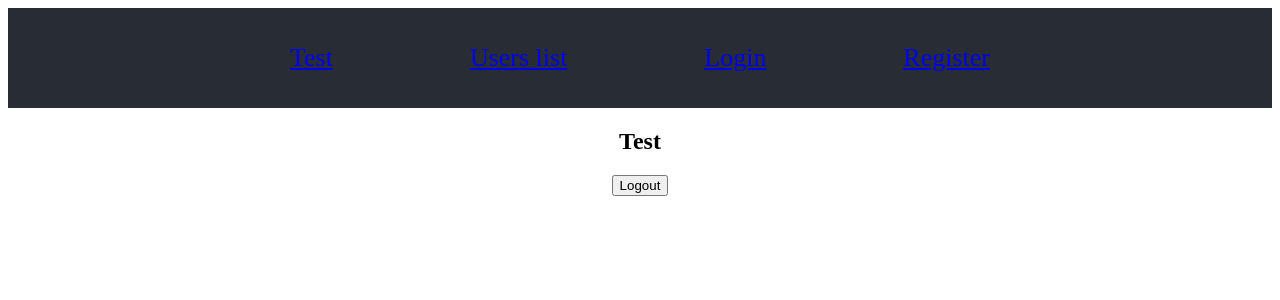
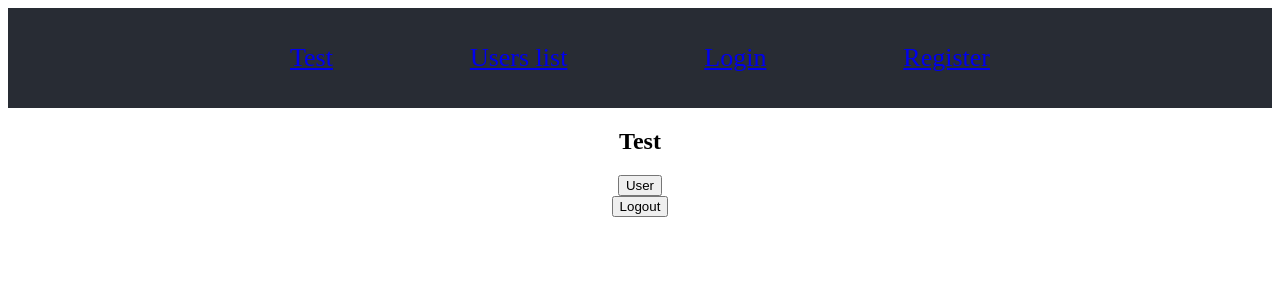
Before and after one commit to kz1999/Halo112Projekt, a React (Create React App) app in the folder IzvorniKod/frontend/: page /test in a window 1280 px wide. Shown: the top 300 px of the page. Built offline with nearby package versions, Linux system fonts and the light colour scheme; the HTML template or start-up script is replaced by a standard one.

Commit message:
dodane opcije logout i user u test.js

```diff
--- a/IzvorniKod/frontend/src/Test.js
+++ b/IzvorniKod/frontend/src/Test.js
@@ -3,28 +3,33 @@ import './styles/App.css';
 
 function Test(props){
 
-    function onClick(event){
+    function onClickUser(event){
         event.preventDefault();
-        const body =  `username=admin&password=pass`;
 
         const options = {
             method: 'GET',
-            headers: {
-                'Content-Type': 'application/x-www-form-urlencoded'
-            },
-            //body: body,
             mode: "no-cors"
         };
 
         fetch('/user', options).then(response => response.json()).then(response => console.log(response));
     }
 
+    function onClickLogout(event){
+        event.preventDefault();
+
+        const options = {
+            mode: "no-cors"
+        };
+
+        fetch('/logout', options).then(response => console.log(response));
+    }
+
     return(
         <div className="Test">
             <h2>Test</h2>
-            <div>
-            <button onClick={onClick}>Logout</button>
-            </div>
+            <div><button onClick={onClickUser}>User</button></div>
+            <div><button onClick={onClickLogout}>Logout</button></div>
+
 
         </div>
     )
```
